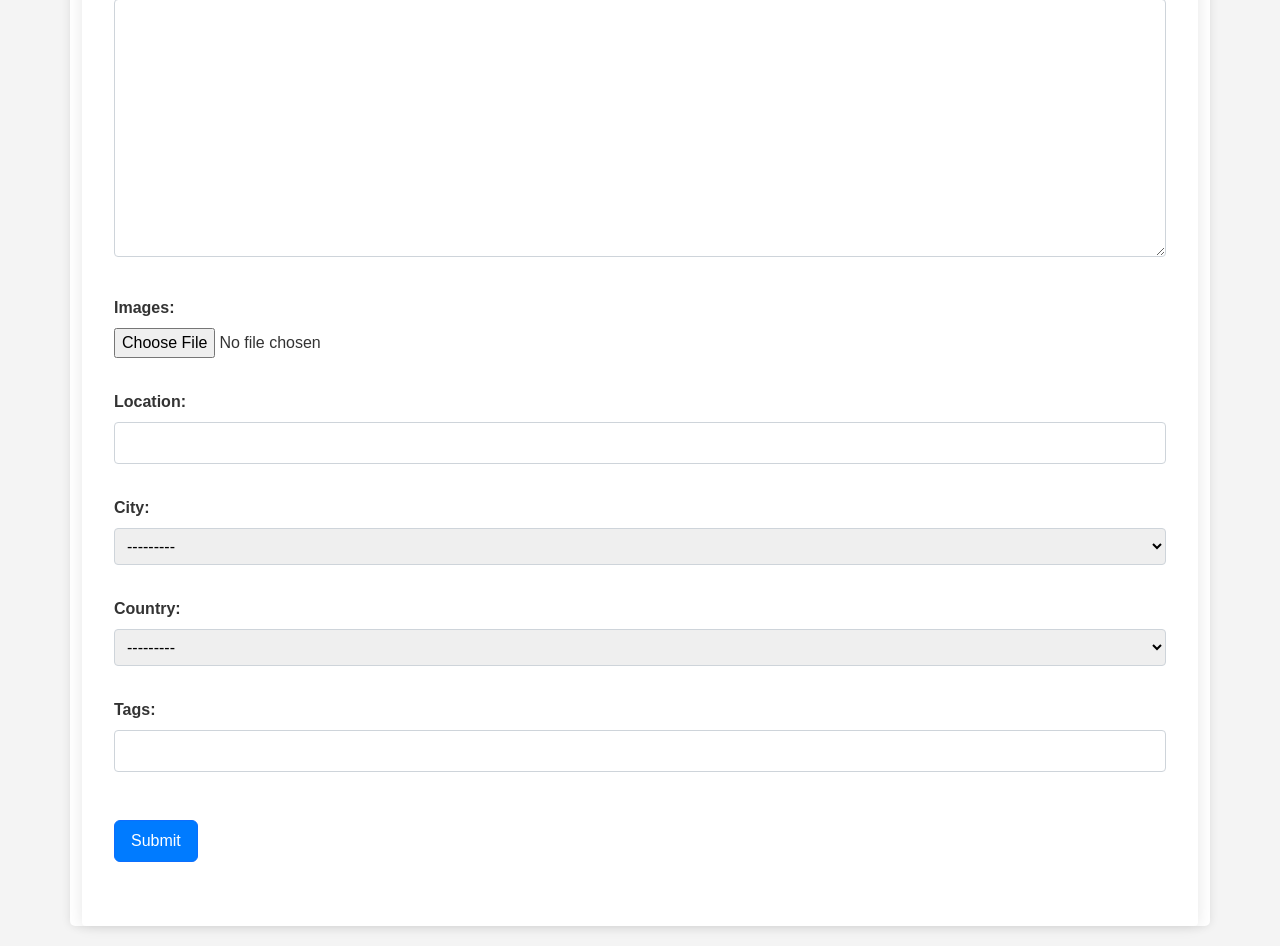
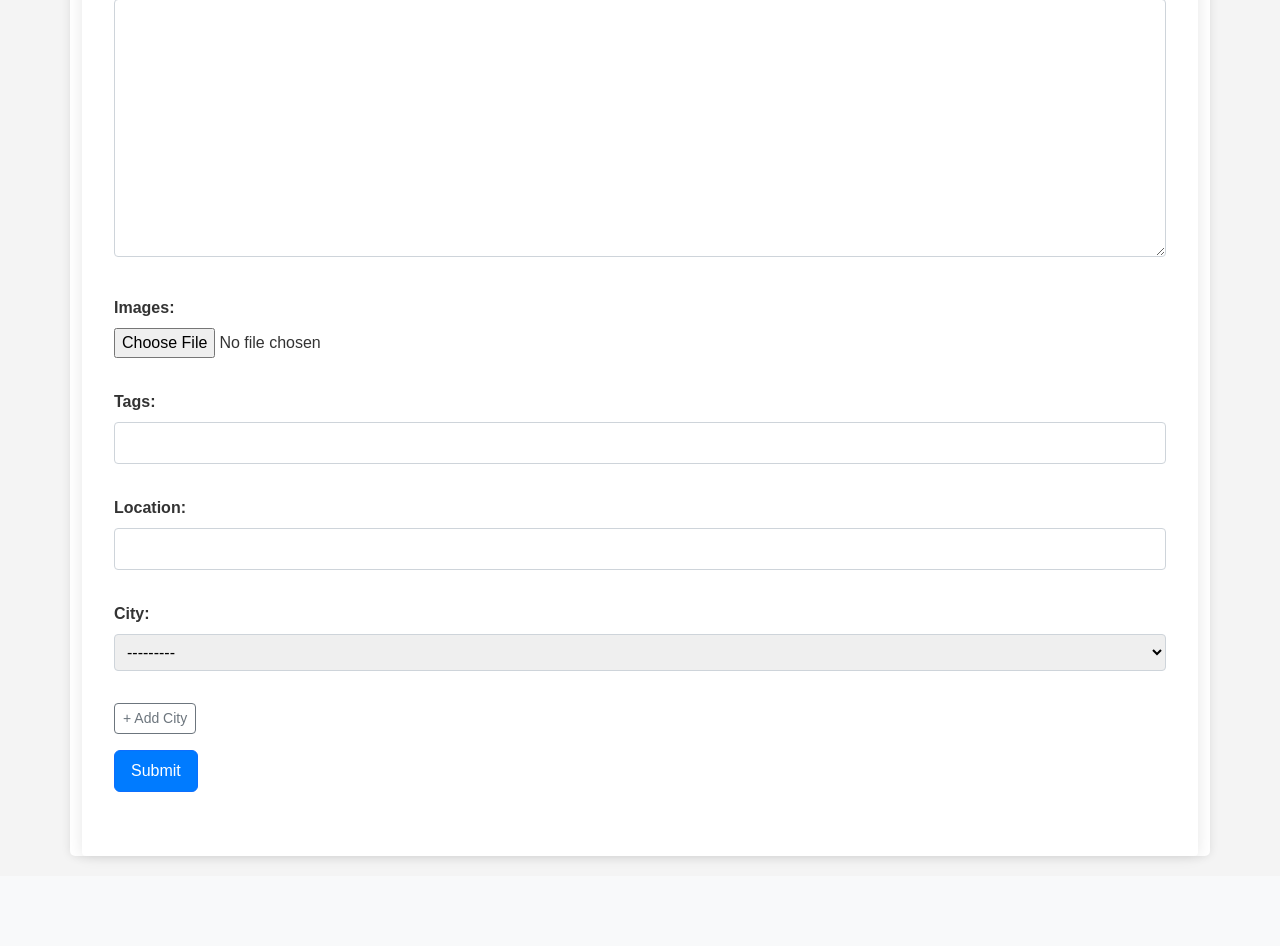
Before and after one commit to bigguysayedhusain/miniproject4Sayed_Alawi, a Django app: page /travelblog/add_post/ in a window 1280 px wide. Shown: the part 684-1630 px from the top of the page. After the commit the page ends 1547 px from the top, so only its background shows below. Run offline with Django 5.2, Linux system fonts and the light colour scheme; the visitor is signed in with stand-in values (Sample User, id 1); data that the repository does not hold is empty; some libraries are stand-ins or nearby versions.

Commit message:
The Website is fully functional

```diff
--- a/mysite/travelblog/forms.py
+++ b/mysite/travelblog/forms.py
@@ -1,14 +1,60 @@
 from django import forms
-from .models import Post, Activity
+from .models import Post, Activity, City
 
 
 class PostForm(forms.ModelForm):
+
+    city = forms.ModelChoiceField(
+        queryset=City.objects.select_related('country').order_by('country__name', 'name')
+    )
     class Meta:
         model = Post
-        fields = ['title', 'summary', 'content', 'images', 'location', 'city', 'country', 'tags']
+        fields = ['title', 'summary', 'content', 'images', 'tags', 'location', 'city']
+
+    def save(self, commit=True):  # This has to be removed when it doesn't add the country automatically
+        instance = super().save(commit=False)
+        if instance.city:  # Check if the city is set
+            instance.country = instance.city.country
+
+        if commit:
+            instance.save()
+            self.save_m2m()  # In case there are many-to-many fields on the form
+
+        return instance
 
 
 class ActivityForm(forms.ModelForm):
+
+    city = forms.ModelChoiceField(
+        queryset=City.objects.select_related('country').order_by('country__name', 'name')
+    )
     class Meta:
         model = Activity
-        fields = ['name', 'description', 'duration', 'cost', 'location', 'suitability', 'city', 'country', 'image']
+        fields = ['name', 'description', 'duration', 'cost', 'suitability', 'image', 'location', 'city']
+
+    def save(self, commit=True):  # This has to be removed when it doesn't add the country automatically
+        instance = super().save(commit=False)
+        if instance.city:  # Check if the city is set
+            instance.country = instance.city.country
+
+        if commit:
+            instance.save()
+            self.save_m2m()  # In case there are many-to-many fields on the form
+
+        return instance
+
+
+class CityForm(forms.ModelForm):
+    class Meta:
+        model = City
+        fields = ['name', 'country']
+
+    def clean(self):
+        cleaned_data = super().clean()
+        name = cleaned_data.get('name')
+        country = cleaned_data.get('country')
+
+        if City.objects.filter(name=name, country=country).exists():
+            self.add_error('name', 'City with this name already exists in the selected country.')
+
+        return cleaned_data
--- a/mysite/travelblog/templates/travelblog/activity_form.html
+++ b/mysite/travelblog/templates/travelblog/activity_form.html
@@ -8,6 +8,7 @@
     <form class="activity-detail" method="post" enctype="multipart/form-data">
         {% csrf_token %}
         {{ form.as_p }}
+        <div><a href="{% url 'add_city' %}" class="btn btn-outline-secondary btn-sm" role="button">+ Add City</a></div>
         <button type="submit" class="btn btn-primary">Submit</button>
     </form>
 </div>
--- a/mysite/travelblog/templates/travelblog/post_create.html
+++ b/mysite/travelblog/templates/travelblog/post_create.html
@@ -8,6 +8,7 @@
     <form class="post-detail" method="post" enctype="multipart/form-data">
         {% csrf_token %}
         {{ form.as_p }}
+        <div><a href="{% url 'add_city' %}" class="btn btn-outline-secondary btn-sm" role="button">+ Add City</a></div>
         <button type="submit" class="btn btn-primary">Submit</button>
     </form>
 </div>
--- a/mysite/travelblog/urls.py
+++ b/mysite/travelblog/urls.py
@@ -1,7 +1,7 @@
 from django.urls import path
 from django.contrib.auth import views as auth_views
 from .views import (HomeView, PostDetailView, ActivityDetailView, register, MyHomeView, PostCreateView, PostEditView,
-                    PostDeleteView, ActivityCreateView, ActivityUpdateView, ActivityDeleteView)
+                    PostDeleteView, ActivityCreateView, ActivityUpdateView, ActivityDeleteView, CityCreateView)
 
 
 urlpatterns = [
@@ -18,4 +18,5 @@ urlpatterns = [
     path('activity/add/', ActivityCreateView.as_view(), name='add_activity'),
     path('activity/edit/<int:pk>/', ActivityUpdateView.as_view(), name='edit_activity'),
     path('activity/delete/<int:pk>/', ActivityDeleteView.as_view(), name='delete_activity'),
+    path('add_city/', CityCreateView.as_view(), name='add_city'),
 ]
--- a/mysite/travelblog/views.py
+++ b/mysite/travelblog/views.py
@@ -8,7 +8,7 @@ from django.contrib.auth.mixins import LoginRequiredMixin
 from django.views import View
 from django.urls import reverse, reverse_lazy
 from .models import Country, City, Post, Activity
-from .forms import PostForm, ActivityForm
+from .forms import PostForm, ActivityForm, CityForm
 
 
 class HomeView(TemplateView):
@@ -87,6 +87,10 @@ class PostCreateView(LoginRequiredMixin, View):
             return redirect('post_detail', pk=post.pk)  # Redirect to the newly created post detail page
         return render(request, self.template_name, {'form': form})
 
+    def form_valid(self, form):  # This has to be removed when it doesn't add the country automatically
+        form.instance.author = self.request.user
+        return super().form_valid(form)
+
 
 class PostEditView(LoginRequiredMixin, UpdateView):
     model = Post
@@ -132,6 +136,17 @@ class ActivityDeleteView(LoginRequiredMixin, DeleteView):
     success_url = reverse_lazy('myhome')
 
 
+class CityCreateView(CreateView):
+    model = City
+    form_class = CityForm
+    template_name = 'travelblog/city.html'
+    success_url = reverse_lazy('myhome')  # Redirect to 'home' after successfully creating a city.
+
+    def form_valid(self, form):
+        # Add any additional logic here if necessary
+        return super().form_valid(form)
+
+
 def register(request):
     if request.method == 'POST':
         form = UserCreationForm(request.POST)
```
Also changed, not shown: mysite/travelblog/templates/travelblog/city.html (added, +14 -0 lines).
